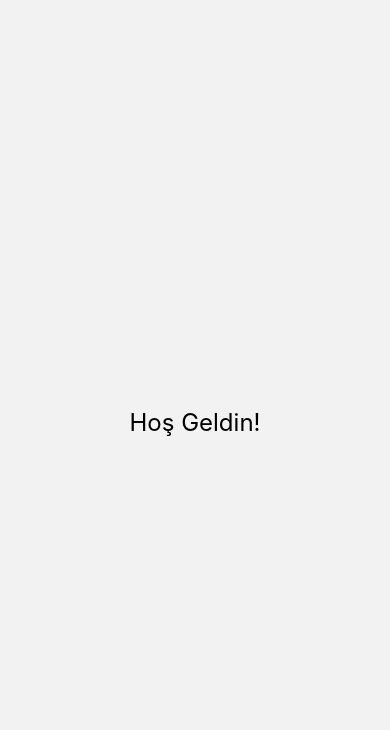
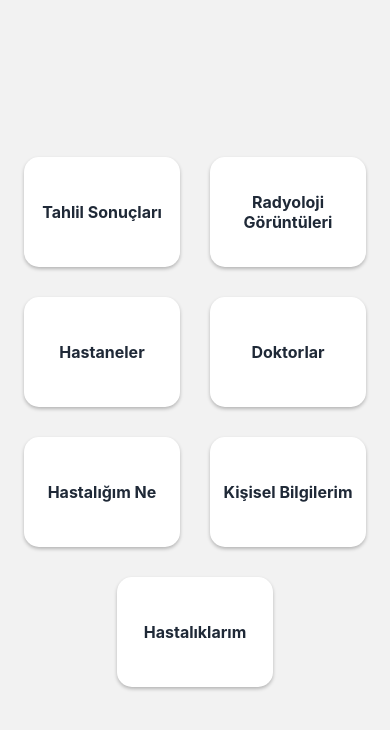
Before and after one commit to hamitkorkmaz0344/QuickDiagnose, a React Native app in the folder QuickDiagnose/: screen /Home in a window 390 px wide. Shown: the top 730 px of the page. Built offline with nearby package versions, Linux system fonts and the light colour scheme.

Commit message:
update components

```diff
--- a/QuickDiagnose/Screens/Home.js
+++ b/QuickDiagnose/Screens/Home.js
@@ -1,23 +1,72 @@
 import React from 'react';
-import { View, Text, StyleSheet } from 'react-native';
+import { View, Text, TouchableOpacity, StyleSheet, Dimensions, ScrollView } from 'react-native';
+import { useNavigation } from '@react-navigation/native';
+
+const kutular = [
+  { title: 'Tahlil Sonuçları', route: 'TahlilSonuclari' },
+  { title: 'Radyoloji Görüntüleri', route: 'RadyolojiGoruntuleri' },
+  { title: 'Hastaneler', route: 'Hastaneler' },
+  { title: 'Doktorlar', route: 'Doktorlar' },
+  { title: 'Hastalığım Ne', route: 'HastaligimNe' },
+  { title: 'Kişisel Bilgilerim', route: 'KisiselBilgilerim' },
+  { title: 'Hastalıklarım', route: 'Hastaliklarim' },
+];
 
 const Home = () => {
+  const navigation = useNavigation();
+
   return (
-    <View style={styles.container}>
-      <Text style={styles.text}>Hoş Geldin!</Text>
-    </View>
+    <ScrollView contentContainerStyle={styles.scrollContainer}>
+      <View style={styles.container}>
+        {kutular.map((kutu, idx) => (
+          <TouchableOpacity
+            key={idx}
+            style={styles.box}
+            onPress={() => navigation.navigate(kutu.route)}
+          >
+            <Text style={styles.boxText}>{kutu.title}</Text>
+          </TouchableOpacity>
+        ))}
+      </View>
+    </ScrollView>
   );
 };
 
 export default Home;
 
+const { width } = Dimensions.get('window');
 const styles = StyleSheet.create({
-  container: {
-    flex: 1,
+  scrollContainer: {
+    flexGrow: 1,
     justifyContent: 'center',
     alignItems: 'center',
   },
-  text: {
-    fontSize: 24,
+  container: {
+    flexDirection: 'row',
+    flexWrap: 'wrap',
+    justifyContent: 'center',
+    alignItems: 'center',
+    width: '100%',
+    paddingVertical: 30,
+  },
+  box: {
+    width: width * 0.4,
+    height: 110,
+    backgroundColor: '#fff',
+    margin: 15,
+    borderRadius: 15,
+    justifyContent: 'center',
+    alignItems: 'center',
+    elevation: 5,
+    shadowColor: '#000',
+    shadowOffset: { width: 0, height: 2 },
+    shadowOpacity: 0.25,
+    shadowRadius: 3.84,
+  },
+  boxText: {
+    fontSize: 16,
+    fontWeight: 'bold',
+    color: '#1F2937',
+    textAlign: 'center',
   },
 });
```
Also changed, not shown: QuickDiagnose/Components/Tahlilsonucları.js (added), QuickDiagnose/Components/doktorlar.js (added), QuickDiagnose/Components/hastalıklarım.js (added), QuickDiagnose/Components/hastaneler.js (added), QuickDiagnose/Components/kişiselbilgiler.js (added), QuickDiagnose/Components/radyoloji.js (added).
